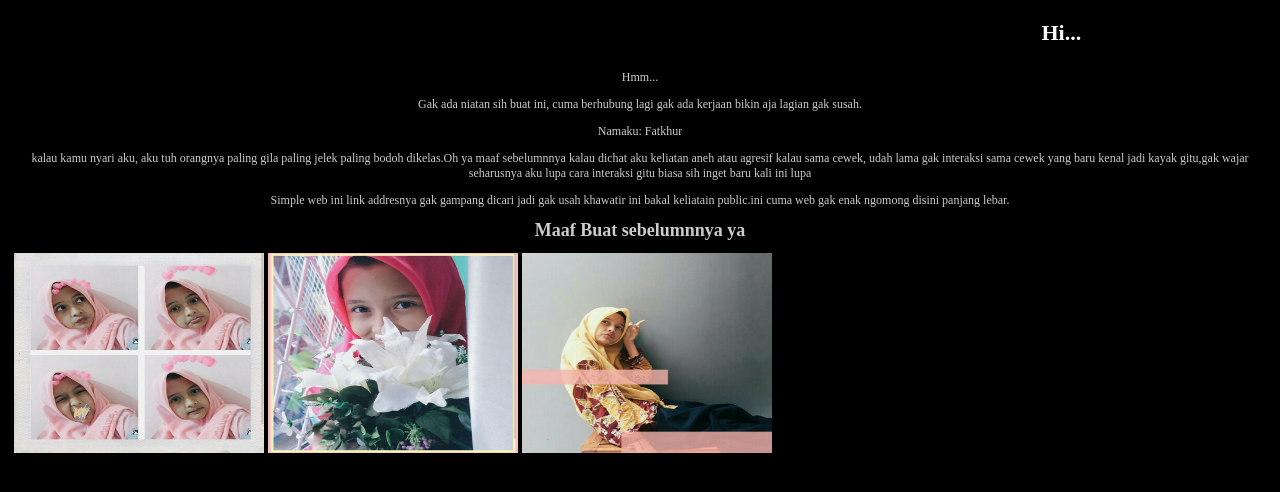
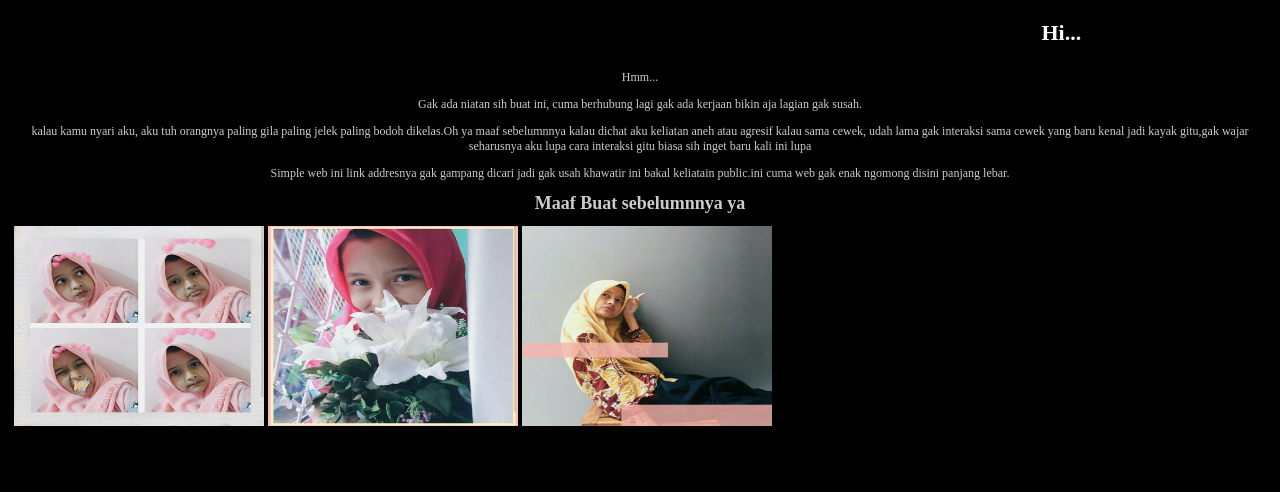
Before and after one commit to fatkhur12/Apologize, a plain HTML site: page index.html in a window 1280 px wide. Drawn offline with Linux system fonts and the light colour scheme.

Commit message:
Update index.html

```diff
--- a/index.html
+++ b/index.html
@@ -55,7 +55,6 @@
 
 <p style="color:#CCC;font-size:12px;text-align:center">Hmm...</p>
 <p style="color:#CCC;font-size:12px;text-align:center">Gak ada niatan sih buat ini, cuma berhubung lagi gak ada kerjaan bikin aja lagian gak susah.</p>
-<p style="color:#CCC;font-size:12px;text-align:center"> Namaku: Fatkhur</p>
 <p style="color:#CCC;font-size:12px;text-align:center">kalau kamu nyari aku, aku tuh orangnya paling gila paling jelek paling bodoh dikelas.Oh ya maaf sebelumnnya kalau dichat aku keliatan aneh atau agresif kalau sama cewek, udah lama gak interaksi sama cewek yang baru kenal jadi kayak gitu,gak wajar seharusnya aku lupa cara interaksi gitu biasa sih inget baru kali ini lupa</p1>
 <p style="color:#CCC;font-size:12px;text-align:center"> Simple web ini link addresnya gak gampang dicari jadi gak usah khawatir ini bakal keliatain public.ini cuma web gak enak ngomong disini panjang lebar.</p>
 <h1 style="color:#CCC;font-size:18px;text-align:center"> Maaf Buat sebelumnnya ya</h1>
```
